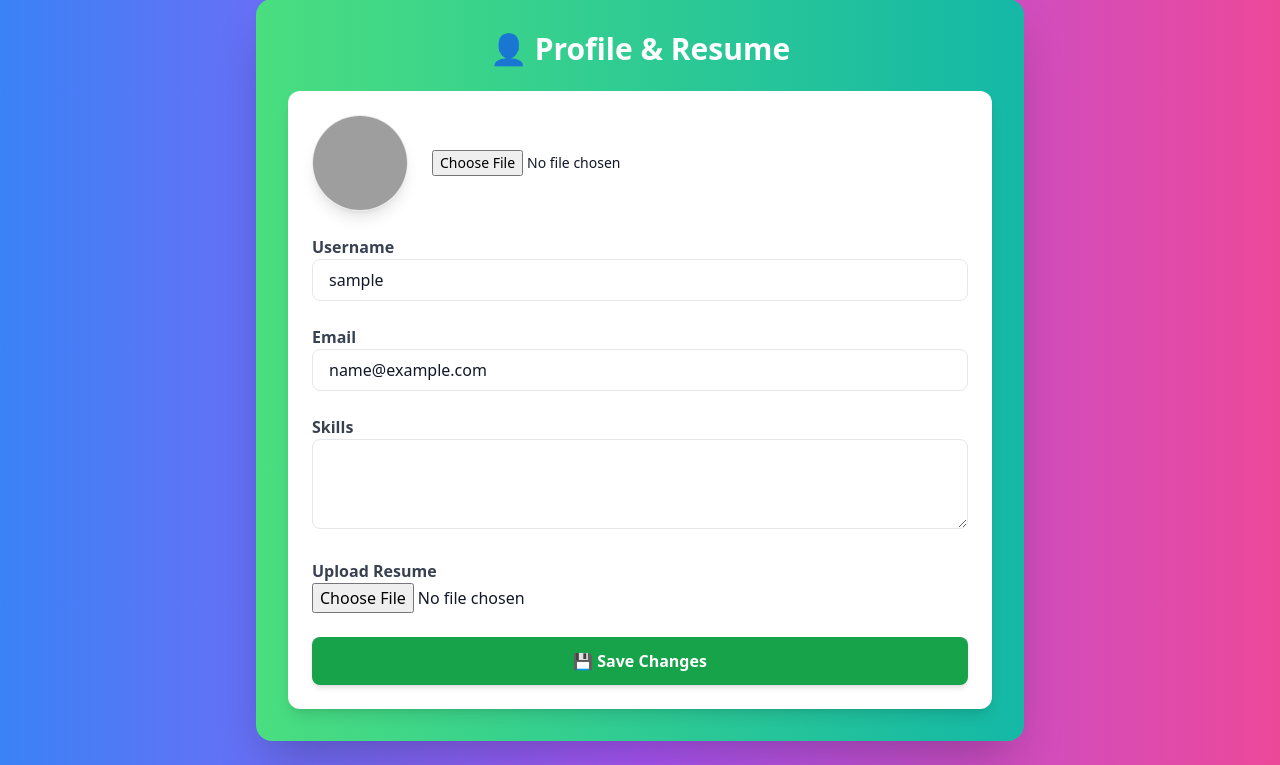
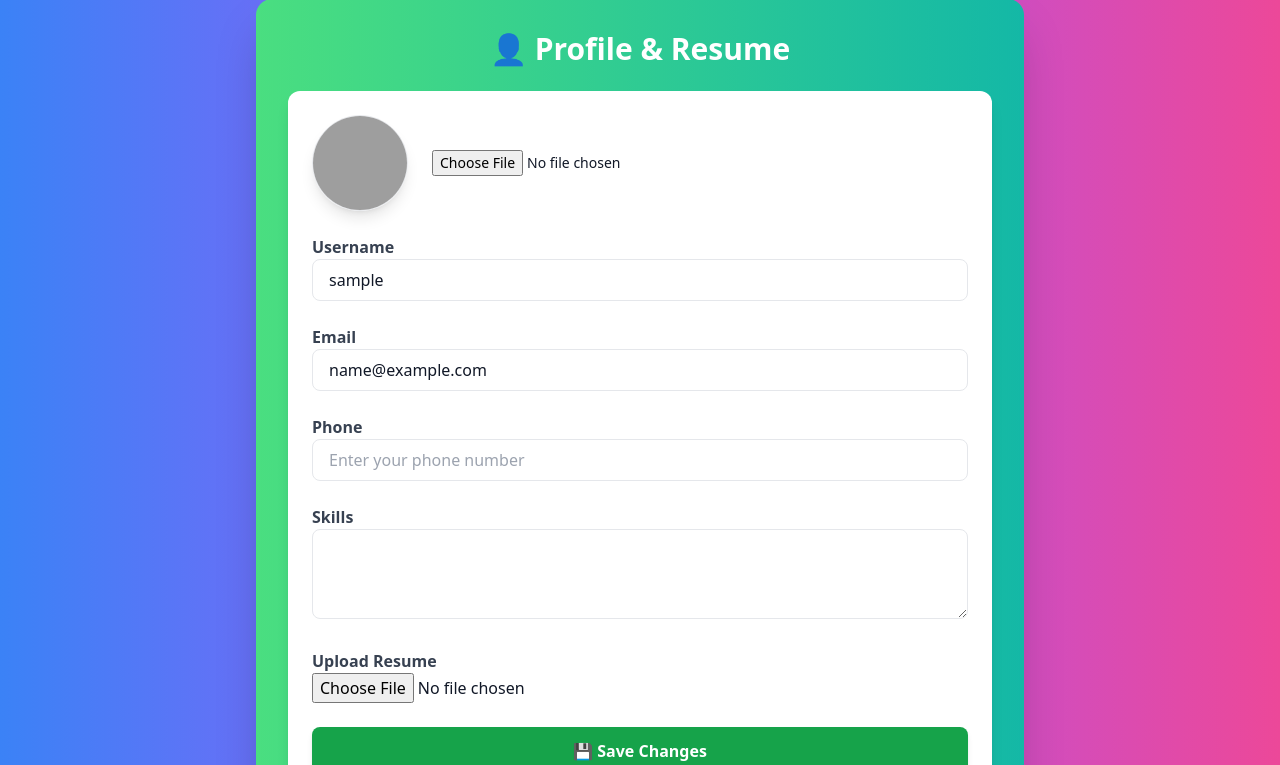
Before and after one commit to Divyanshi-20/placement-management-system, a Flask app: page /profile in a window 1280 px wide. Shown: the part 161-926 px from the top of the page. Run offline with Flask 3, Linux system fonts and the light colour scheme; the visitor is signed in with stand-in values (Sample User, id 1); data comes from the database, SQL or seed files in the repository; some libraries are stand-ins or nearby versions; grey boxes are pictures that could not be loaded.

Commit message:
profile.html

```diff
--- a/templates/profile.html
+++ b/templates/profile.html
@@ -16,7 +16,6 @@
 
     <!-- Profile Picture -->
     <div class="flex items-center space-x-6">
-      <!-- Profile Picture -->
       <img src="{% if user.profile_pic %}{{ url_for('enhancements.uploaded_profile_pic', filename=user.profile_pic) }}{% else %}/static/images/default-avatar.png{% endif %}"
            alt="Profile Picture" class="w-24 h-24 rounded-full border shadow-lg">
       <input type="file" name="profile_pic" class="text-sm">
@@ -36,7 +35,13 @@
              class="w-full px-4 py-2 rounded-lg border focus:ring-2 focus:ring-green-500">
     </div>
 
-
+    <!-- 📞 Phone -->
+    <div>
+      <label class="block text-gray-700 font-semibold">Phone</label>
+      <input type="text" name="phone" value="{{ user.phone or '' }}"
+             placeholder="Enter your phone number"
+             class="w-full px-4 py-2 rounded-lg border focus:ring-2 focus:ring-green-500">
+    </div>
 
     <!-- Skills -->
     <div>
@@ -48,7 +53,6 @@
     <div>
       <label class="block text-gray-700 font-semibold">Upload Resume</label>
       <input type="file" name="resume" class="w-full">
-   <!-- Resume -->
       {% if user.resume %}
       <p class="mt-2 text-sm">
         📄 Current Resume:
@@ -57,7 +61,6 @@
         </a>
       </p>
       {% endif %}
-
     </div>
 
     <!-- Save Button -->
```
Lines whose indentation alone changed are shown as unchanged.
